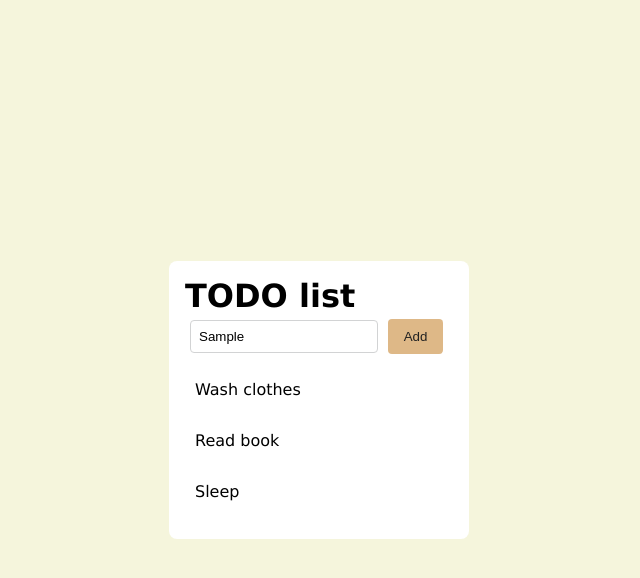
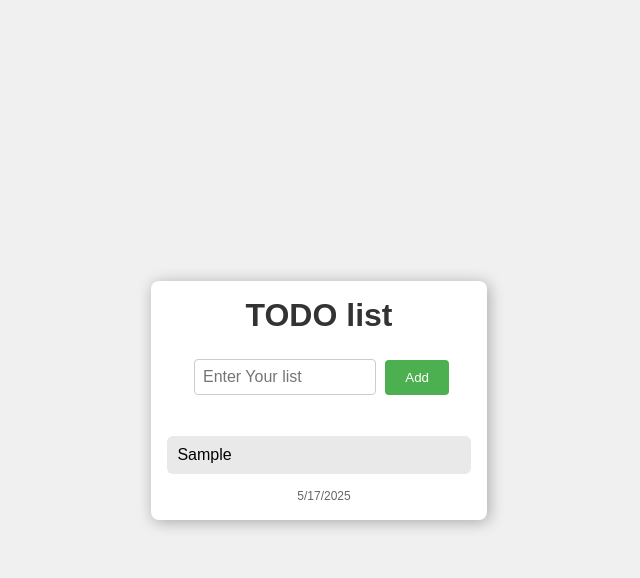
Before and after one commit to alamin-isa/ToDo-App, a plain HTML site: page index.html in a window 1280 px wide. Both pictures are taken after typing "Sample" into the empty fields and a click on the button "Add". Shown: the whole page, without its empty margins (321-961 px from the left). Drawn offline with Linux system fonts and the light colour scheme.

Commit message:
personalised Todo App with JS features

```diff
--- a/index.html
+++ b/index.html
@@ -11,12 +11,69 @@
         <h1>TODO list</h1>
         <input type="text" id="task-input" placeholder="Enter Your list">
         <button type="button" id="add-task-input">Add</button>
+        <p id="error"></p>
+        <div id="check"></div>
+        <!-- class="error" -->
         <ul id="task-list">
-            <li>Wash clothes</li>
+            <!-- <li>Wash clothes</li>
             <li>Read book</li>
-            <li>Sleep</li>
+            <li>Sleep</li> -->
         </ul>
 
    </div>
+   <script>
+    const taskInput = document.getElementById("task-input");
+    const addTaskInput = document.getElementById("add-task-input");
+    const taskList = document.getElementById("task-list");
+    const error = document.getElementById("error");
+    const check = document.getElementById("check");
+
+
+    // console.log(now)
+    // const error = document.getElementsByClassName("error")[0];
+
+        function dateFormatter() {
+            const now = new Date();
+            return now.toLocaleDateString();
+
+
+            // now.getDay()
+            // now.getDate()
+            // console.log(now.getDay())
+            // console.log(now.getDate())
+        }
+
+        addTaskInput.addEventListener("click", function () {
+            const taskValue = taskInput.value.trim();
+            if (taskValue === "") {
+                // alert("Please enter a task.");
+                error.textContent = "Please enter a task."
+                error.classList.add("error")
+                // error.style.color = "red"
+                // error.style.fontSize = "10px"
+                return;
+            }
+            if (taskValue != "") {
+                error.textContent = "";
+            }
+
+            const li = document.createElement("li");
+            const span = document.createElement("span");
+            span.textContent = dateFormatter();
+
+            li.textContent = taskValue;
+            li.addEventListener("click", function () {
+                // check.textContent = "Please enter a task."
+                li.classList.toggle("check");
+            })
+
+            taskList.appendChild(li);
+            taskList.appendChild(span)
+            taskInput.value = "";
+        })
+
+        // const names = ["Dog", "Cat", "Mouse"]
+        // console.log(names[0])
+   </script>
 </body>
 </html>
--- a/style.css
+++ b/style.css
@@ -3,39 +3,61 @@
     padding: 0;
     box-sizing: border-box;
 }
+
 body {
+    font-family: sans-serif;
+    background-color: #f0f0f0; /* Light grey background */
     display: flex;
     justify-content: center;
     align-items: center;
+    text-align: center;
     height: 100vh;
-    background-color: beige;
-    font-family: Verdana, Geneva, Tahoma, sans-serif;
+    margin: 0;
 }
+
 .container {
-    background-color: white;
+    background-color: #ffffff; /* White container background */
+    text-align: center;
+    max-width: 500px;
     padding: 1rem;
     border-radius: 8px;
-    width: 300px;
+    min-width: 300px;
+    box-shadow: 2px 2px 15px rgba(0, 0, 0, 0.3);
+}
+
+h1 {
+    color: #333; /* Dark grey heading color */
+    margin-bottom: 20px;
 }
 
 input[type="text"] {
-    width: 70%;
+    width: 60%;
     padding: 8px;
     margin: 5px;
-    border: 1px solid #d2d3d4;
+    border: 1px solid #ccc;
     border-radius: 4px;
+    font-size: 1rem;
 }
 
 button {
-    background-color: burlywood;
-    padding: 10px 16px;
-    color: #222;
+    padding: 10px 20px;
+    background-color: #4CAF50;
+    color: white;
     border: none;
     border-radius: 4px;
+    cursor: pointer;
+    transition: background-color 0.3s ease;
 }
 
 button:hover {
-    background-color: bisque;
+    background-color: #45a049;
+}
+
+#error {
+    color: #f44336;
+    font-size: 14px;
+    margin-top: 10px;
+    min-height: 1em;
 }
 
 ul {
@@ -44,11 +66,38 @@ ul {
 }
 
 li {
+    background-color:#e9e9e9;
     margin: 12px 0;
     padding: 10px;
+    border-radius: 6px;
     cursor: pointer;
+    text-align: start;
+    transition: background-color 0.3s ease;
 }
 li:hover {
-    background-color: burlywood;
-    border-radius: 6px;
+    background-color: #dcdcdc;
 }
+
+span {
+    font-size: 12px;
+    color: #666;
+    margin-left: 10px;
+}
+
+li.check {
+    text-decoration: line-through;
+    color: #888; /* Lighter color for completed tasks */
+    background-color: #d3d3d3; /* Different background for completed tasks */
+}
+
+li.check span {
+     color: #888; /* Lighter color for date of completed tasks */
+}
+
+
+@media (max-width: 400px) {
+    .container {
+        padding: 6px;
+        width: 80%;
+    }
+}
```
